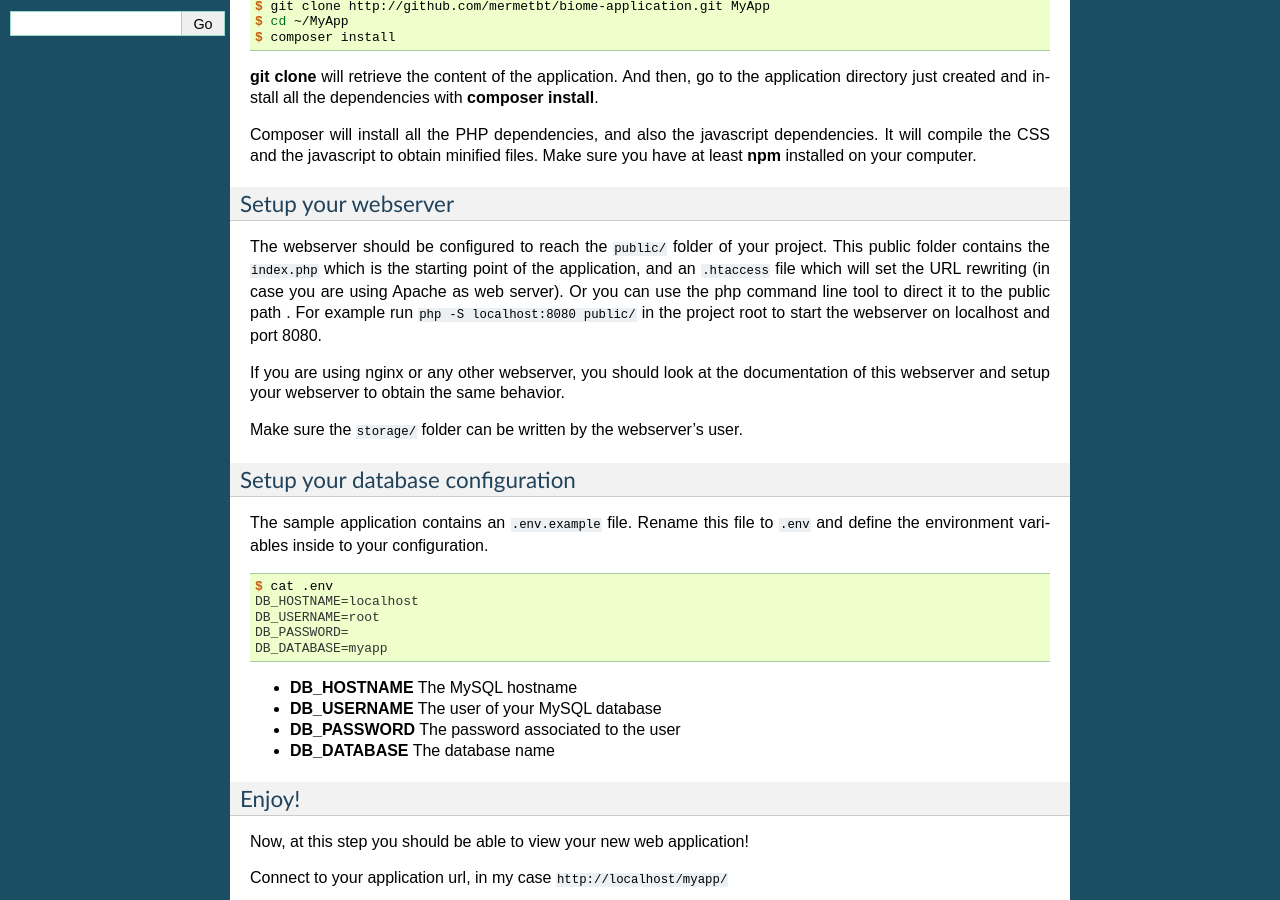
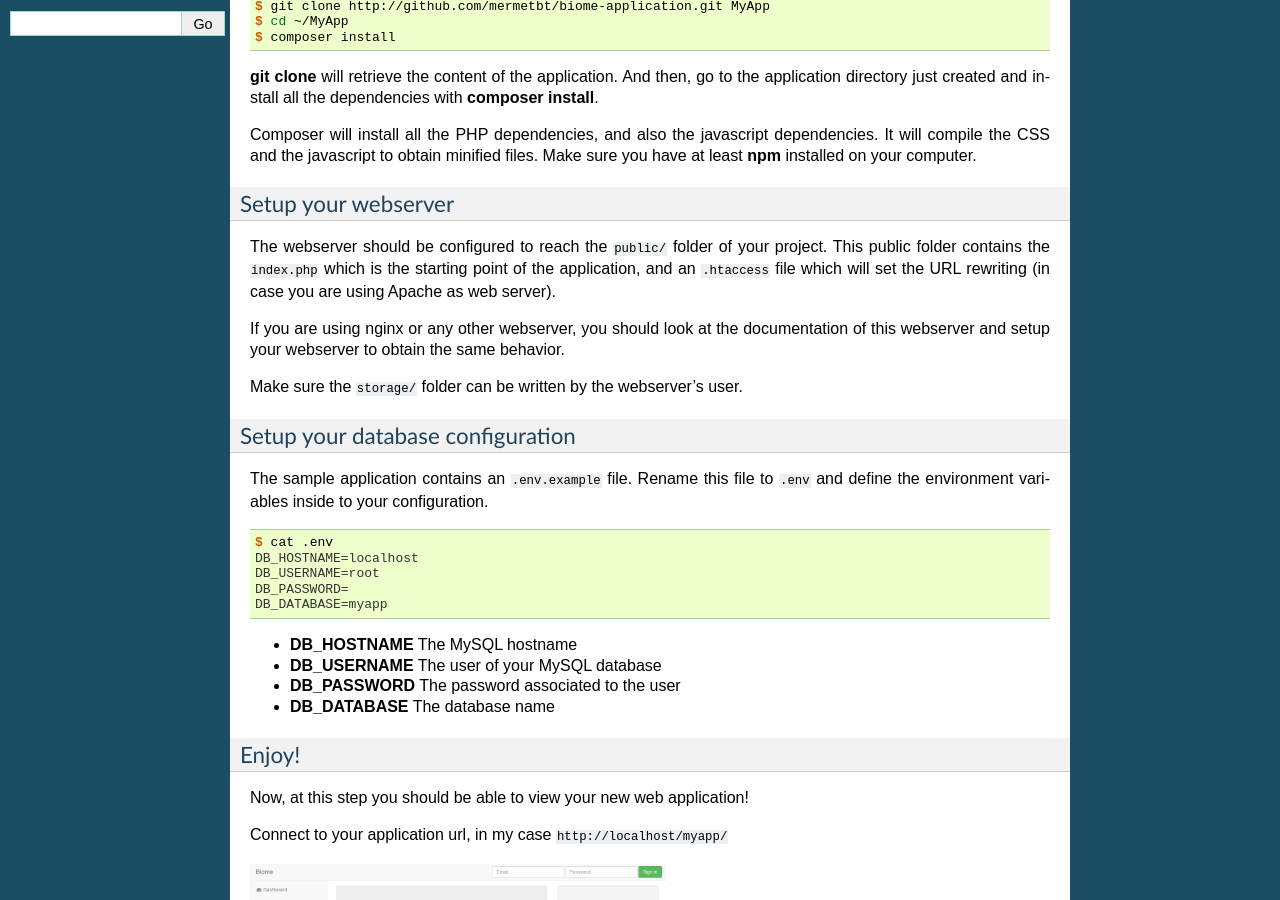
Before and after one commit to AlienGen/Biome-documentation, a Sphinx documentation site: the page built from source/gettingstarted.rst, in a window 1280 px wide and 900 px high, scrolled down 753 px. Built offline with Sphinx 7.4.7, drawn with Linux system fonts in a browser that asks for light colours.

Commit message:
php -S not working
Must find a fix for this

```diff
--- a/source/gettingstarted.rst
+++ b/source/gettingstarted.rst
@@ -55,7 +55,6 @@
 The webserver should be configured to reach the ``public/`` folder of your project. This public folder contains the ``index.php`` which
 is the starting point of the application, and an ``.htaccess`` file which will set the URL rewriting (in case you are using Apache
 as web server).
-Or you can use the php command line tool to direct it to the public path . For example run ``php -S localhost:8080 public/`` in the project root to start the webserver on localhost and port 8080.
 
 If you are using nginx or any other webserver, you should look at the documentation of this webserver and setup your webserver
 to obtain the same behavior.
```
